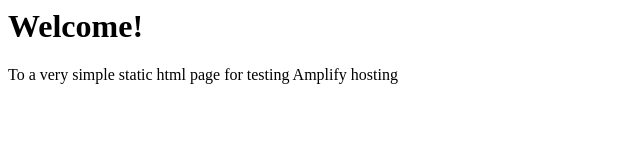
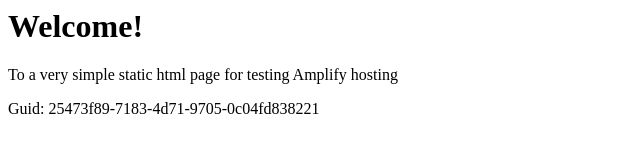
Before and after one commit to aws-aemilia-pdx/Github-PR-Commit-Integration-Test-DoNotTouch-GitH-MJCD6L4M-v1-preprod-us-west-2, a website: page src/index.html in a window 1280 px wide. Shown: the whole page, without its empty margins (0-640 px from the left). Drawn offline with Linux system fonts and the light colour scheme.

Commit message:
commit from integ tests

```diff
--- a/src/index.html
+++ b/src/index.html
@@ -1,3 +1,5 @@
+
+
 <html lang="en">
 
 <head>
@@ -10,6 +12,6 @@
 <body>
     <h1>Welcome!</h1>
     <p>To a very simple static html page for testing Amplify hosting</p>
-</body>
+    <p>Guid: 25473f89-7183-4d71-9705-0c04fd838221</p></body>
 
 </html>
```
